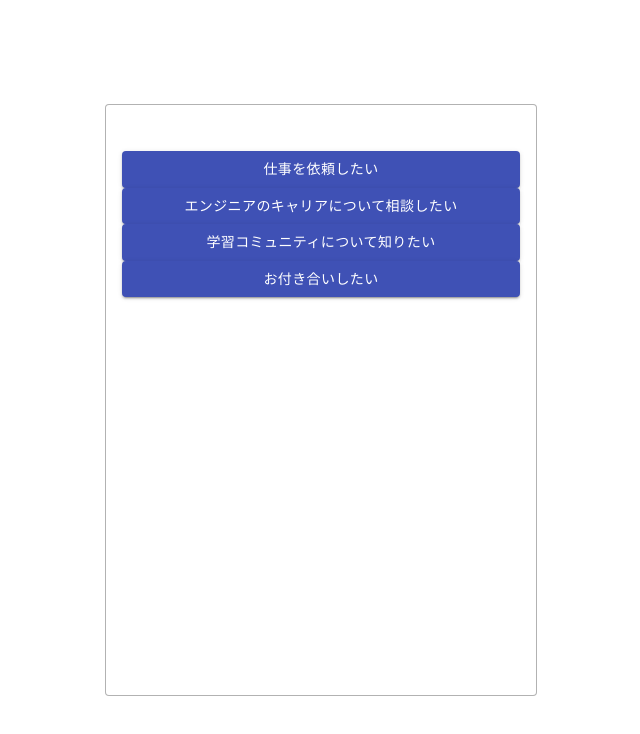
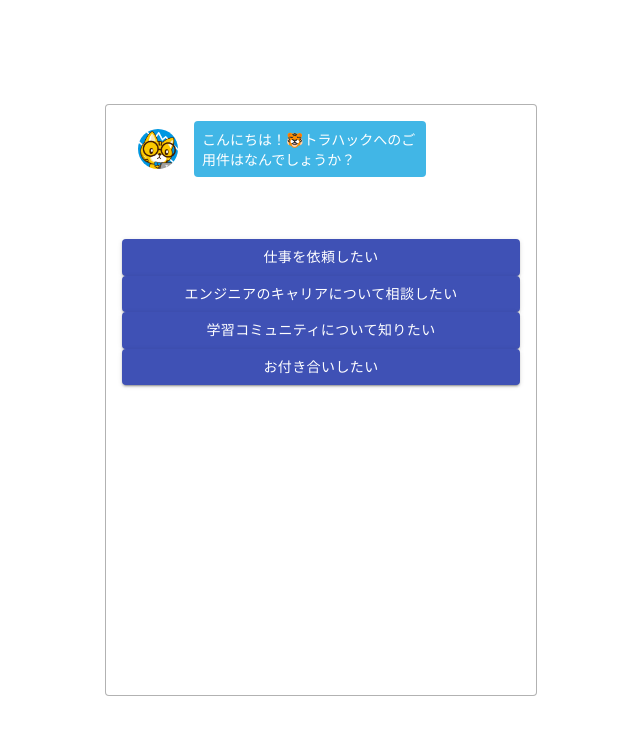
Before and after one commit to maneko00/chatbot-demo, a React (Create React App) app: page / in a window 1280 px wide. Shown: the top 734 px of the page, without its empty margins (319-959 px from the left). Built offline with nearby package versions, Linux system fonts and the light colour scheme.

Commit message:
チャット画面の表示

```diff
--- a/src/App.jsx
+++ b/src/App.jsx
@@ -1,7 +1,7 @@
 import React from 'react';
 import defaultDataset from './dataset';
 import './assets/styles/style.css'
-import { AnswersList } from './components';
+import { AnswersList, Chats } from './components';
 
 export default class App extends React.Component {
   constructor(props) {
@@ -24,7 +24,23 @@ export default class App extends React.Component {
     })
   }
 
+  initChats = () => {
+    const initDataset = this.state.dataset[this.state.currentId];
+    const chat = {
+      text: initDataset.question,
+      type: 'question'
+    }
+
+    const chats = this.state.chats;
+    chats.push(chat)
+
+    this.setState({
+      chats: chats
+    })
+  }
+
   componentDidMount() {
+    this.initChats()
     this.initAnswer()
   }
 
@@ -32,7 +48,8 @@ export default class App extends React.Component {
     return (
       <section className='c-section'>
         <div className='c-box'>
-          <AnswersList answers={this.state.answers}/>
+          <Chats chats={this.state.chats} />
+          <AnswersList answers={this.state.answers} />
         </div>
       </section>
     );
--- /dev/null
+++ b/src/components/Chat.jsx
@@ -0,0 +1,27 @@
+import React from 'react'
+import ListItem from '@material-ui/core/ListItem';
+import ListItemAvatar from '@material-ui/core/ListItemAvatar';
+import Avatar from '@material-ui/core/Avatar';
+import NoProfile from '../assets/img/no-profile.png'
+import Torahack from '../assets/img/torahack.png'
+
+const Chat = (props) => {
+    const isQuestion = (props.type === 'question');
+    const classes = isQuestion ? 'p-chat__row' : 'p-chat__reverse'
+
+    return (
+        <ListItem className={classes}>
+            <ListItemAvatar>
+                {isQuestion ? (
+                    <Avatar alt="icon" src={Torahack} />
+                ) : (
+                    <Avatar alt="icon" src={NoProfile} />
+                )}
+
+            </ListItemAvatar>
+            <div className="p-chat__bubble">{props.text}</div>
+        </ListItem>
+    )
+}
+
+export default Chat
--- /dev/null
+++ b/src/components/Chats.jsx
@@ -0,0 +1,26 @@
+import React from 'react'
+import { makeStyles } from '@material-ui/core/styles';
+import List from '@material-ui/core/List';
+import { Chat } from './index'
+
+const useStyles = makeStyles((theme) => ({
+    root: {
+      width: '100%',
+      maxWidth: '36ch',
+      backgroundColor: theme.palette.background.paper,
+    },
+}));
+
+const Chats = (props) => {
+    const classes = useStyles();
+
+    return(
+        <List className={classes.root}>
+            {props.chats.map((chat, index) => {
+                return <Chat text={chat.text} type={chat.type} key={index.toString()}/>
+            })}
+        </List>
+    )
+}
+
+export default Chats
--- a/src/components/index.jsx
+++ b/src/components/index.jsx
@@ -1,2 +1,4 @@
 export {default as AnswersList} from './AnswersList'
 export {default as Answer} from './Answer'
+export {default as Chats} from './Chats'
+export {default as Chat} from './Chat'
```
Also changed, not shown: src/assets/img/no-profile.png (added), src/assets/img/torahack.png (added).
